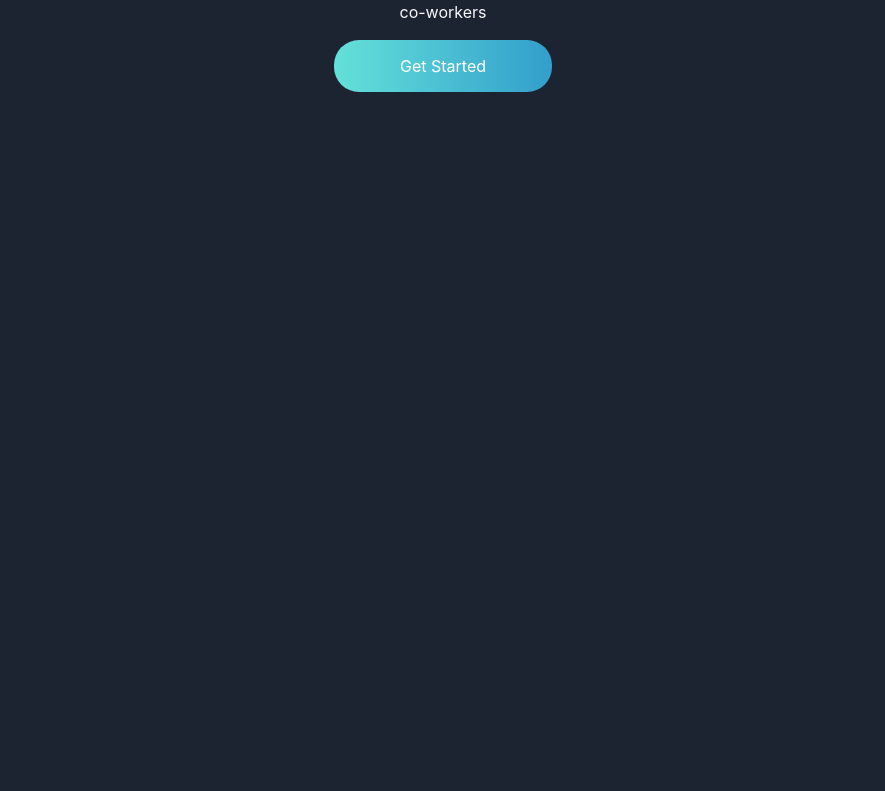
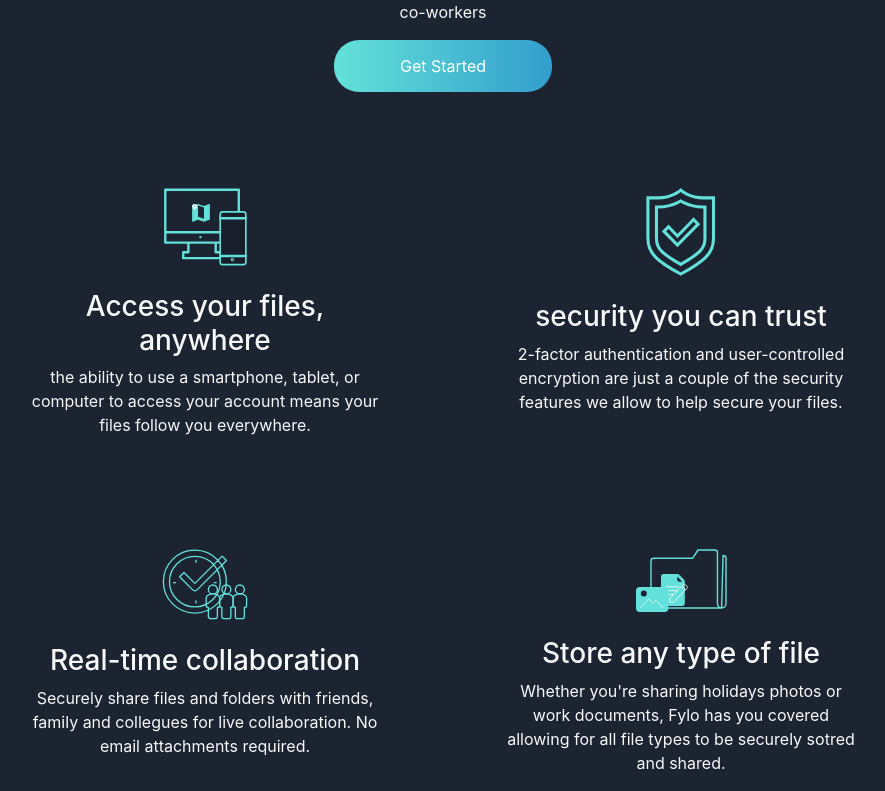
Before and after one commit to franjorub/fylo, a React (Create React App) app: page / in a window 1280 px wide. Shown: the part 847-1638 px from the top of the page, without its empty margins (197-1082 px from the left). Before the commit the page ends 939 px from the top, so only its background shows below. Built offline with nearby package versions, Linux system fonts and the light colour scheme.

Commit message:
added text and icons on features

```diff
--- a/src/components/App.jsx
+++ b/src/components/App.jsx
@@ -1,12 +1,14 @@
 import React from "react";
 import Header from "./Header";
 import Intro from "./Intro";
+import Features from "./Features";
 import "../sass/site.scss";
 const App = () => {
   return (
     <div>
       <Header />
       <Intro />
+      <Features />
     </div>
   );
 };
--- a/src/components/Features.jsx
+++ b/src/components/Features.jsx
@@ -1,31 +1,39 @@
 import React from "react";
-
+import anywhere from "../images/icon-access-anywhere.svg";
+import files from "../images/icon-any-file.svg";
+import colaboration from "../images/icon-collaboration.svg";
+import security from "../images/icon-security.svg";
 const Features = () => {
   return (
-    <section className="container">
-      <div className="row">
-        <div className="col-12 col-sm-6">
+    <section className="container text-light mt-5 pt-5 text-center">
+      <div className="row justify-content-center">
+        <div className="col-12 col-sm-4 mb-5 pb-5 mr-5">
+          <img src={anywhere} alt="computer" className="img-fluid mb-4" />
           <h3>Access your files, anywhere</h3>
           <p>
             the ability to use a smartphone, tablet, or computer to access your
             account means your files follow you everywhere.
           </p>
         </div>
-        <div className="col-12 col-sm-6">
+        <div className="col-12 col-sm-4 mb-5 pb-5 ml-5">
+          <img src={security} alt="computer" className="img-fluid mb-4" />
           <h3>security you can trust</h3>
           <p>
             2-factor authentication and user-controlled encryption are just a
             couple of the security features we allow to help secure your files.
           </p>
         </div>
-        <div className="col-12 col-sm-6">
+        <div className="w-100" />
+        <div className="col-12 col-sm-4 mr-5">
+          <img src={colaboration} alt="computer" className="img-fluid mb-4" />
           <h3>Real-time collaboration</h3>
           <p>
             Securely share files and folders with friends, family and collegues
             for live collaboration. No email attachments required.
           </p>
         </div>
-        <div className="col-12 col-sm-6">
+        <div className="col-12 col-sm-4 ml-5">
+          <img src={files} alt="computer" className="img-fluid mb-4" />
           <h3>Store any type of file</h3>
           <p>
             Whether you're sharing holidays photos or work documents, Fylo has
```
